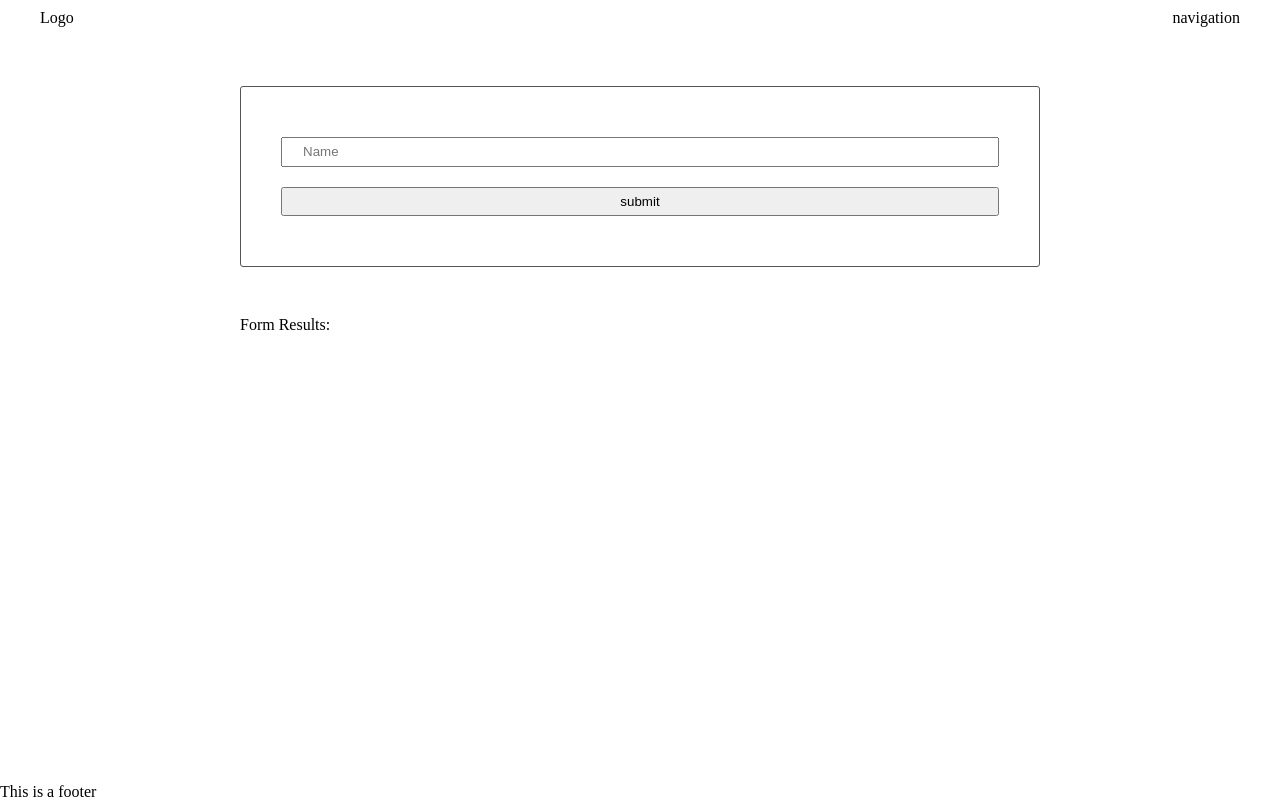
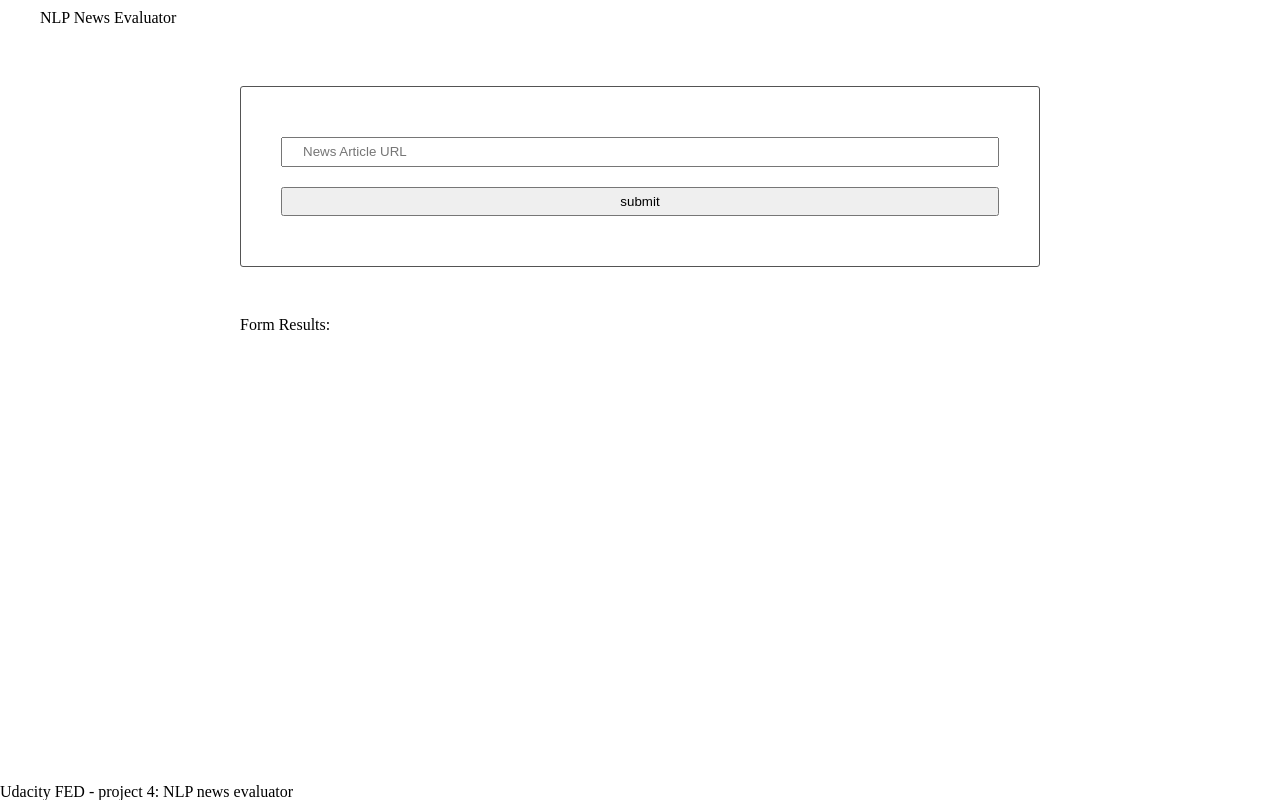
Before and after one commit to yashica/bloeckner_frontendP4_evaluate-news-nlp, a website: page src/client/views/index.html in a window 1280 px wide. Drawn offline with nearby package versions, Linux system fonts and the light colour scheme; files that its build step writes are made by us from their sources.

Commit message:
everything setup: with nlp and test setup

```diff
--- a/package.json
+++ b/package.json
@@ -14,6 +14,7 @@
   "description": "",
   "dependencies": {
     "aylien_textapi": "^0.7.0",
+    "dotenv": "^8.2.0",
     "express": "^4.17.1",
     "mini-css-extract-plugin": "^0.9.0",
     "optimize-css-assets-webpack-plugin": "^5.0.3",
@@ -26,8 +27,9 @@
     "@babel/preset-env": "^7.9.5",
     "babel-loader": "^8.1.0",
     "clean-webpack-plugin": "^3.0.0",
-    "css-loader": "^3.5.1",
+    "css-loader": "^3.5.2",
     "html-webpack-plugin": "^3.2.0",
+    "jest": "^25.3.0",
     "node-sass": "^4.13.1",
     "sass-loader": "^8.0.2",
     "style-loader": "^1.1.3",
--- a/src/client/views/index.html
+++ b/src/client/views/index.html
@@ -2,7 +2,7 @@
 <html lang="en" dir="ltr">
     <head>
         <meta charset="utf-8">
-        <title>Test</title>
+        <title>fend_p4_evaluate-news-nlp_bloeckner</title>
         <link rel="stylesheet" href="/styles/resets.css">
         <link rel="stylesheet" href="/styles/base.css">
         <link rel="stylesheet" href="/styles/header.css">
@@ -13,18 +13,19 @@
     <body>
 
         <header>
-            <div class="">
-                Logo
+            <div class="h1">
+                NLP News Evaluator
             </div>
-            <div class="">
+<!--             <div class="">
                 navigation
-            </div>
+            </div> -->
         </header>
 
         <main>
             <section>
                 <form class="" onsubmit="return Client.handleSubmit(event)">
-                    <input id="name" type="text" name="input" value="" onblur="onBlur()" placeholder="Name">
+                    <input id="name" type="text" name="input" value="" placeholder="News Article URL">
+                    <!-- <input id="name" type="text" name="input" value="" onblur="onBlur()" placeholder="Article URL"> -->
                     <input type="submit" name="" value="submit" onclick="return Client.handleSubmit(event)" onsubmit="return Client.handleSubmit(event)">
                 </form>
             <section>
@@ -36,7 +37,7 @@
         </main>
 
         <footer>
-            <p>This is a footer</p>
+            <p>Udacity FED - project 4: NLP news evaluator</p>
         </footer>
 
     </body>
```
Also changed, not shown: src/server/index.js (+10 -2 lines), 2 other files.
